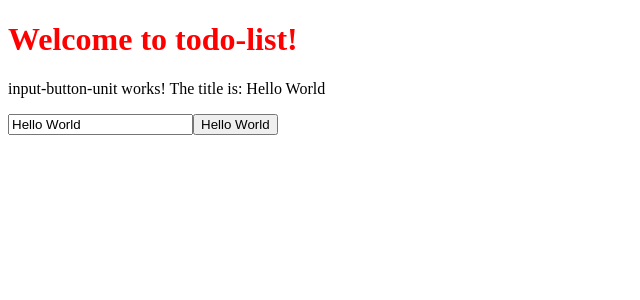
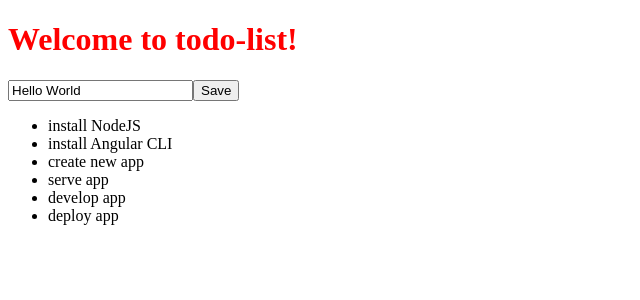
Before and after one commit to joanrig/todo-list, an Angular app: page / in a window 1280 px wide. Shown: the top 300 px of the page, without its empty margins (0-640 px from the left). Built offline with nearby package versions, Linux system fonts and the light colour scheme.

Commit message:
added interfaces folder

```diff
--- a/src/app/app.component.ts
+++ b/src/app/app.component.ts
@@ -7,10 +7,26 @@
       Welcome to {{ title }}!
     </h1>
 
-    <todo-input-button-unit><todo-input-button-unit>
+    <todo-input-button-unit></todo-input-button-unit>
+
+    <ul>
+      <li *ngFor="let todoItem of todoList">
+        <todo-todo-item [item]="todoItem"></todo-todo-item>
+      </li>
+    </ul>
   `,
   styleUrls: ['./app.component.css']
 })
+
+
 export class AppComponent {
   title = 'todo-list';
+  todoList = [
+    {title: 'install NodeJS'},
+    {title: 'install Angular CLI'},
+    {title: 'create new app'},
+    {title: 'serve app'},
+    {title: 'develop app'},
+    {title: 'deploy app'},
+  ];
 }
--- a/src/app/app.module.ts
+++ b/src/app/app.module.ts
@@ -3,11 +3,13 @@
 
 import { AppComponent } from './app.component';
 import { InputButtonUnitComponent } from './input-button-unit/input-button-unit.component';
+import { TodoItemComponent } from './todo-item/todo-item.component';
 
 @NgModule({
   declarations: [
     AppComponent,
-    InputButtonUnitComponent
+    InputButtonUnitComponent,
+    TodoItemComponent
   ],
   imports: [
     BrowserModule
--- a/src/app/input-button-unit/input-button-unit.component.ts
+++ b/src/app/input-button-unit/input-button-unit.component.ts
@@ -4,15 +4,12 @@
 @Component({
   selector: 'todo-input-button-unit',
   template: `
-    <p>
-      input-button-unit works!
-      The title is: {{ title }}
-    </p>
-
     <input [value]="title"
           (keyup.enter)="changeTitle($event.target.value)">
 
-    <button>{{title}}</button>
+    <button (click)="changeTitle('Button Clicked')">
+        Save
+    </button>
 
   `,
   styleUrls: ['./input-button-unit.component.css']
@@ -25,16 +22,15 @@
 
   title = "Hello World"
 
-  changeTitle(newTitle: string){
-    this.title = newTitle;
-  }
 
   constructor(){
-
   }
 
   ngOnInit(){
+  }
 
+  changeTitle(newTitle: string){
+    this.title = newTitle
   }
 
 }
--- /dev/null
+++ b/src/app/interfaces/todo-item.ts
@@ -0,0 +1,2 @@
+export interface TodoItem {
+}
--- /dev/null
+++ b/src/app/todo-item/todo-item.component.ts
@@ -0,0 +1,21 @@
+import { Component, Input, OnInit } from '@angular/core';
+
+@Component({
+  selector: 'todo-todo-item',
+  template: `
+    {{ item.title }}
+  `,
+  styleUrls: ['./todo-item.component.css']
+})
+export class TodoItemComponent implements OnInit {
+
+  @Input() item;
+
+  constructor() { }
+
+  ngOnInit() {
+  }
+
+
+
+}
```
Also changed, not shown: src/app/todo-item/todo-item.component.css (added), 1 other file (tests, documents, lock files or other folders).
